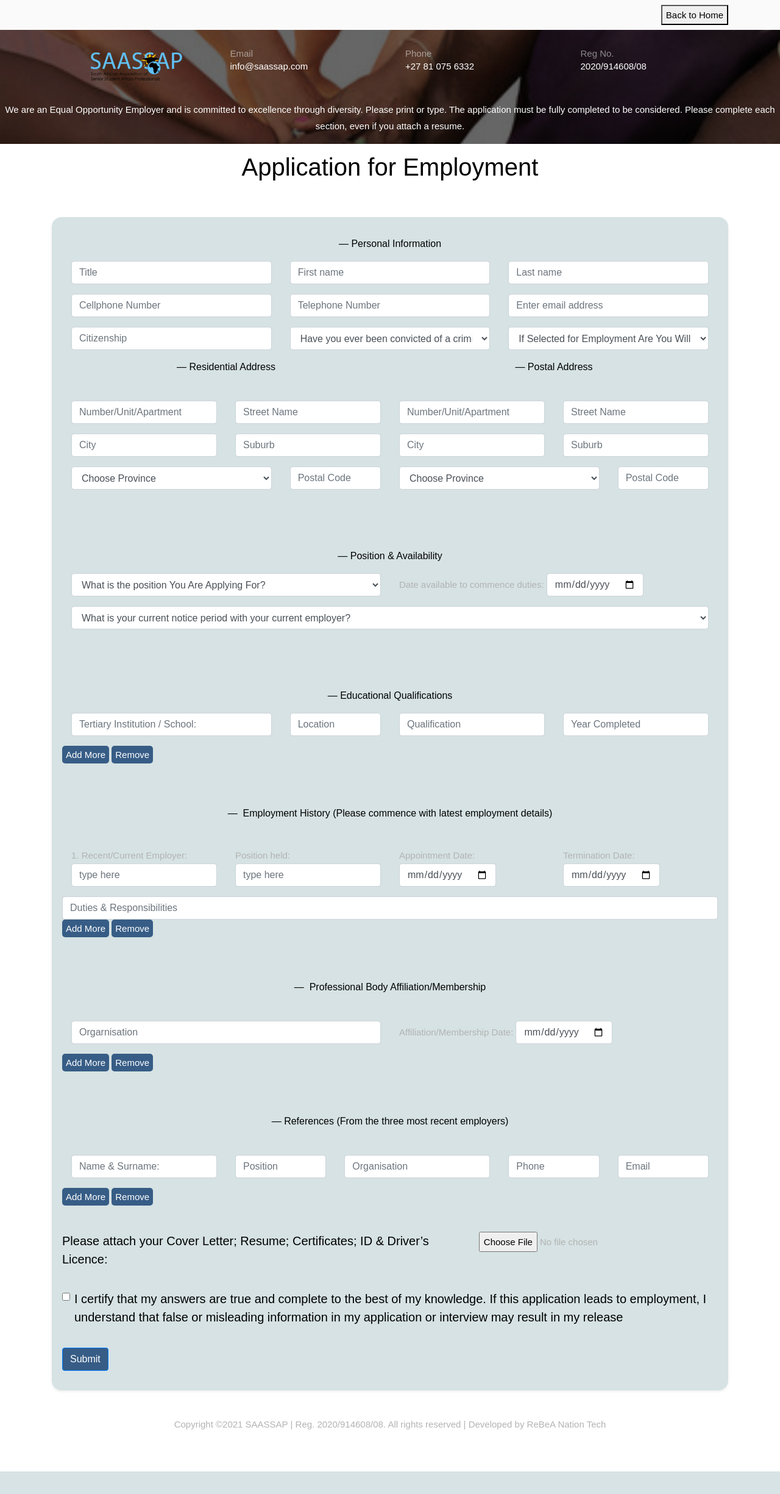
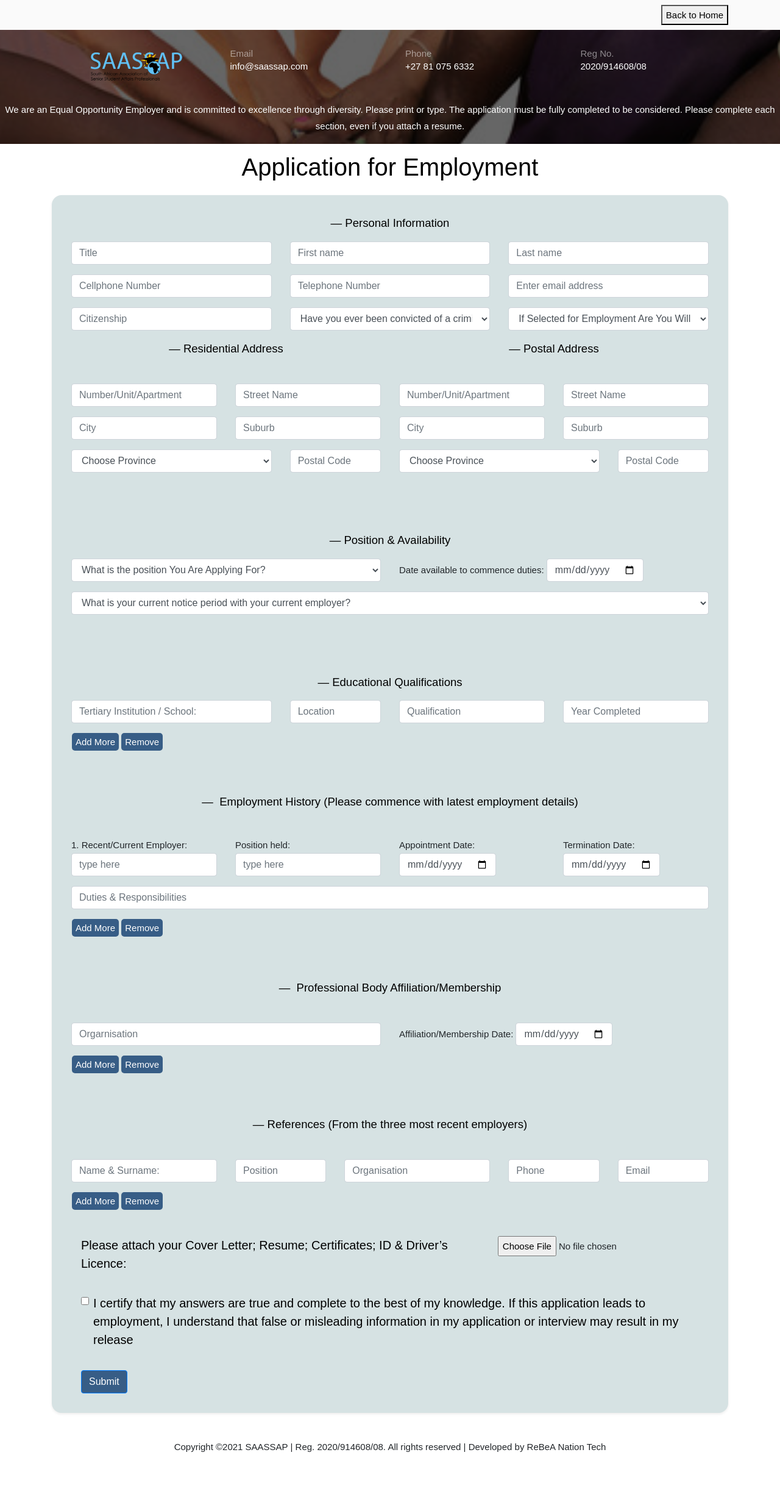
Before and after one commit to Prichardt/saassapNew, a PHP site: page /mvctate/ in a window 1280 px wide. Shown: the whole page at 61% size. Before the commit the page ends 2413 px from the top, so only its background shows below. Run offline with PHP 8.4, Linux system fonts and the light colour scheme; some libraries are stand-ins or nearby versions.

Commit message:
On branch main

```diff
--- a/controllers/ApplicationForEmployment.php
+++ b/controllers/ApplicationForEmployment.php
@@ -22,10 +22,12 @@ private $model;
 
        $msg = $this->model->insertData();
         $data = array(
-            "pageName"=>"Contact Us",
+            "pageName"=>"Application for Employment",
             "sendMsg" => $msg
         );
-        $this->view->renderTemplate('application-for-employment/index.html', $data);
+
+        header("Location: http://saasap.local/application-for-employment");
+        // $this->view->renderTemplate('application-for-employment/index.html', $data);
     }
 
 
--- a/public/css/stlye.css
+++ b/public/css/stlye.css
@@ -8,7 +8,6 @@ body {
   font-size: 15px;
   line-height: 1.8;
   font-weight: 400;
-  color: #b3b3b3;
 }
 
 body.menu-show {
@@ -435,6 +434,11 @@ h5,
   background-color: rgba(0, 0, 0, 0.6);
 }
 
+.application-page blockquote {
+  margin: none !important;
+  font-size: 1.45rem;
+}
+
 .application-page form {
   padding: 2rem;
   background-color: #D6E2E3;
--- a/public/css/stlye.scss
+++ b/public/css/stlye.scss
@@ -25,7 +25,6 @@ body {
     font-size: 15px;
     line-height: 1.8;
     font-weight: 400;
-    color: lighten($black, 70%);
 
     &.menu-show {
         overflow: hidden;
@@ -521,6 +520,10 @@ h5,
 }
 
 .application-page{
+    blockquote {
+        margin: none!important;
+        font-size: 1.45rem;
+    }
     form{
         padding: 2rem;
         background-color: #D6E2E3;
@@ -528,6 +531,7 @@ h5,
 
 
         input[type="button"] {
+
             background-color: #375D86;
             color: #ffffff;
             border-radius: 5px;
@@ -538,6 +542,7 @@ h5,
                 color: #375D86;
             }
         }
+
 
         .btn-submit{
             background-color: #375D86;
--- a/public/js/main.js
+++ b/public/js/main.js
@@ -76,10 +76,11 @@ $(window).scroll(function() {
                                             <input type='date' class='form-control' required name='experience[${n + 1}][termination-date]' id='termination-date-1' placeholder='Termination Date:'>
                                         </span>
                                     </div>
+                                      <div class='form-group col-md-12'>
+                                    <input type='text' class='form-control' required name='experience[${n + 1}][duties]' id='duties-1' placeholder='Duties & Responsibilities'>
+                                </div>
                                     </div>
-                                    <div class='row'>
-                                    <input type='text' class='form-control' required name='experience[1][duties]' id='duties-1' placeholder='Duties & Responsibilities'>
-                                </div>`;
+                                  `;
             $('#experience-fields').append(newFields);
 
         });
@@ -97,19 +98,19 @@ $(window).scroll(function() {
             let n = $("#reference-fields .row").length;
             let newFields = `<div class='row'>
                                     <div class='form-group col-md-3'>
-                                        <input type='text' class='form-control' required name='references[1][refname]' id='refname-1' placeholder='Name & Surname:'>
+                                        <input type='text' class='form-control' required name='references[${n + 1}][refname]' id='refname-1' placeholder='Name & Surname:'>
                                     </div>
                                     <div class='form-group col-md-2'>
-                                        <input type='text' class='form-control' required name='references[1][ref-position]' id='ref-position-1' placeholder='Position'>
+                                        <input type='text' class='form-control' required name='references[${n + 1}][ref-position]' id='ref-position-1' placeholder='Position'>
                                     </div>
                                     <div class='form-group col-md-3'>
-                                        <input type='text' class='form-control' required name='references[1][ref-organisation]' id='ref-organisation-1' placeholder='Organisation'>
+                                        <input type='text' class='form-control' required name='references[${n + 1}][ref-organisation]' id='ref-organisation-1' placeholder='Organisation'>
                                     </div>
                                     <div class='form-group col-md-2'>
-                                        <input type='number' class='form-control' required name='references[1][ref-phone]' id='ref-phone-1' placeholder='Phone'>
+                                        <input type='number' class='form-control' required name='references[${n + 1}][ref-phone]' id='ref-phone-1' placeholder='Phone'>
                                     </div>
                                     <div class='form-group col-md-2'>
-                                        <input type='text' class='form-control' required name='references[1][ref-email]' id='email-1' placeholder='Email'>
+                                        <input type='text' class='form-control' required name='references[${n + 1}][ref-email]' id='email-1' placeholder='Email'>
                                     </div>
                                 </div>`;
             $('#reference-fields').append(newFields);
@@ -129,12 +130,12 @@ $(window).scroll(function() {
             let n = $("#affiliation-fields .row").length;
             let newFields = `<div class="row">
                                     <div class="form-group col-md-6">
-                                        <input type="text" class="form-control" required name="orgarnisation" id="orgarnisation" placeholder="Orgarnisation">
+                                        <input type="text" class="form-control" required name="affiliation[${n + 1}][orgarnisation]" id="orgarnisation" placeholder="Orgarnisation">
                                     </div>
                                     <div class="form-group col-md-6">
                                         <span class=" d-inline-flex">Affiliation/Membership Date: </span>
                                         <span class=" d-inline-flex">
-                                            <input type="date" class="form-control" id="affiliation-date" required name="affiliation-date" placeholder="Affiliation Date:">
+                                            <input type="date" class="form-control" id="affiliation-date" required name="affiliation[${n + 1}][date]" placeholder="Affiliation Date:">
                                         </span>
                                     </div>
                                 </div>`;
--- a/views/application-for-employment/index.html
+++ b/views/application-for-employment/index.html
@@ -8,10 +8,8 @@ metaDescription %}"PHP mvc website template by Prichard Mukombi"{% endblock %}
     <div class=" container pb-5 pt-2 ">
         <div class=" text-center">
             <blockquote class="blockquote text-center">
-                <p class="mb-0 h1">Application for Employment {{ sendMsg }}</p>
-                <br />
-                <!-- <footer class="blockquote-footer h2">Personal Information</footer>
-                            <br /> -->
+                <p class="mb-0 h1">Application for Employment </p>
+
             </blockquote>
         </div>
         <form class="quote_form shadow-sm" action="application-for-employment/send" method="POST">
@@ -301,7 +299,7 @@ metaDescription %}"PHP mvc website template by Prichard Mukombi"{% endblock %}
                                 </div>
 
                                 <div class="row">
-                                    <div class="form-group text-center">
+                                    <div class="form-group text-center ml-3">
                                         <div class="btn-mine btn-mineprimary">
                                             <input type="button" value="Add More" id="add-fieldsQ">
                                             <input type="button" value="Remove" id="remove-fieldsQ">
@@ -339,7 +337,7 @@ metaDescription %}"PHP mvc website template by Prichard Mukombi"{% endblock %}
                                         <div class="form-group col-md-3">
                                             <span class=" d-inline-flex">Position held: </span>
                                             <input type="text" class="form-control" required
-                                                name="experience[1][p.position]" id="p.position-1"
+                                                name="experience[1][position]" id="p.position-1"
                                                 placeholder="type here">
                                         </div>
                                         <div class="form-group col-md-3">
@@ -358,15 +356,17 @@ metaDescription %}"PHP mvc website template by Prichard Mukombi"{% endblock %}
                                                     placeholder="Termination Date:">
                                             </span>
                                         </div>
+                                           <div class="form-group col-md-12">
+                                               <input type="text" class="form-control" required
+                                                   name="experience[1][duties]" id="duties-1"
+                                                   placeholder="Duties & Responsibilities">
+                                           </div>
                                     </div>
 
-                                    <div class="row">
-                                        <input type="text" class="form-control" required name="experience[1][duties]"
-                                            id="duties-1" placeholder="Duties & Responsibilities">
-                                    </div>
+
                                 </div>
                                 <div class="row">
-                                    <div class="form-group text-center">
+                                    <div class="form-group text-center ml-3">
                                         <div class="btn-mine btn-mineprimary">
                                             <input type="button" value="Add More" id="add-fieldsX">
                                             <input type="button" value="Remove" id="remove-fieldsX">
@@ -393,20 +393,21 @@ metaDescription %}"PHP mvc website template by Prichard Mukombi"{% endblock %}
                                 <div id="affiliation-fields">
                                     <div class="row">
                                         <div class="form-group col-md-6">
-                                            <input type="text" class="form-control" required name="orgarnisation"
+                                            <input type="text" class="form-control" required
+                                                name="affiliation[1][orgarnisation]"
                                                 id="orgarnisation" placeholder="Orgarnisation">
                                         </div>
                                         <div class="form-group col-md-6">
                                             <span class=" d-inline-flex">Affiliation/Membership Date: </span>
                                             <span class=" d-inline-flex">
                                                 <input type="date" class="form-control" id="affiliation-date" required
-                                                    name="affiliation-date" placeholder="Affiliation Date:">
+                                                    name="affiliation[1][date]" placeholder="Affiliation Date:">
                                             </span>
                                         </div>
                                     </div>
                                 </div>
                                 <div class="row">
-                                    <div class="form-group text-center">
+                                    <div class="form-group text-center ml-3">
                                         <div class="btn-mine btn-mineprimary">
                                             <input type="button" value="Add More" id="add-fieldsA">
                                             <input type="button" value="Remove" id="remove-fieldsA">
@@ -456,7 +457,7 @@ metaDescription %}"PHP mvc website template by Prichard Mukombi"{% endblock %}
                                     </div>
                                 </div>
                                 <div class="row">
-                                    <div class="form-group text-center">
+                                    <div class="form-group text-center ml-3">
                                         <div class="btn-mine btn-mineprimary">
                                             <input type="button" value="Add More" id="add-fieldsR">
                                             <input type="button" value="Remove" id="remove-fieldsR">
@@ -469,12 +470,12 @@ metaDescription %}"PHP mvc website template by Prichard Mukombi"{% endblock %}
 
                         <section>
                             <br />
-                            <div class="row">
+                            <div class="row ml-3">
                                 <span class="col-md-8 d-inline-flex h5">
                                     Please attach your Cover Letter; Resume; Certificates; ID & Driver’s Licence:
                                 </span>
                                 <div class="col-md-4">
-                                    <input type="file" name="fileToUpload" id="fileToUpload">
+                                    <input type="file" name="fileToUpload[]" id="fileToUpload">
                                 </div>
                             </div>
 
@@ -484,7 +485,7 @@ metaDescription %}"PHP mvc website template by Prichard Mukombi"{% endblock %}
                         <div class="col-lg-12">
                             <section>
                                 <br />
-                                <div class="row">
+                                <div class="row ml-3">
                                     <div class="form-check right-align">
                                         <input class="form-check-input" type="checkbox" id="disclaimer" required
                                             name="disclaimer" value="Yes">
@@ -506,7 +507,7 @@ metaDescription %}"PHP mvc website template by Prichard Mukombi"{% endblock %}
                         <!-- SUBMIT BUTTON  -->
                         <div class="col-lg-12">
                             <section>
-                                <div class="row text-center1">
+                                <div class="row text-center1 ml-3">
                                     <button type="submit" class="btn btn-submit btn-primary"
                                         onclick="submitBtn();">Submit</button>
                                 </div>
--- a/views/base.html
+++ b/views/base.html
@@ -79,7 +79,7 @@
                 <div class="container">
                     <div class="row">
                         <div class="col text-right">
-                            <a href="www.saassap.com"><button class=" btn-mine btn-mineprimary">Back to Home
+                            <a href="https://www.saassap.com"><button class=" btn-mine btn-mineprimary">Back to Home
                                 </button></a>
                         </div>
                     </div>
```
Also changed, not shown: models/ApplicationForEmploymentModel.php (+129 -9 lines), 1 other file.
